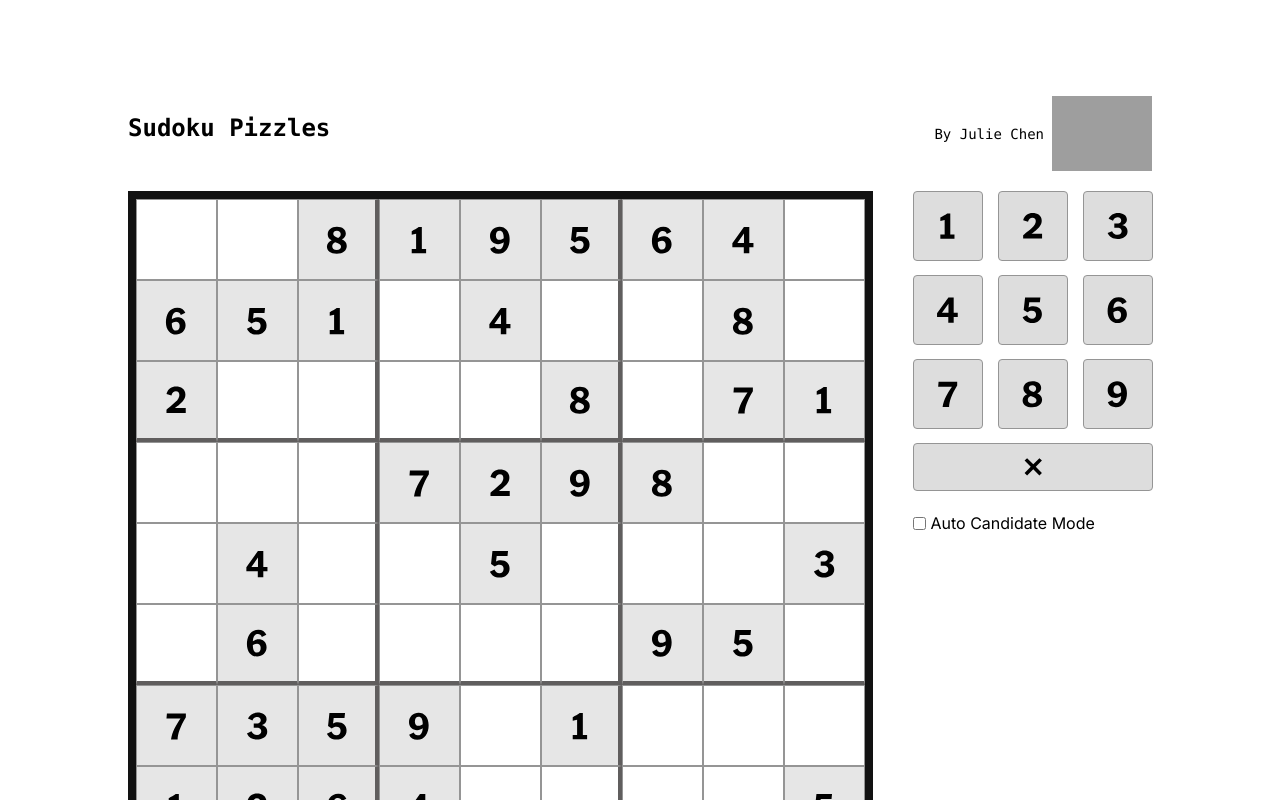
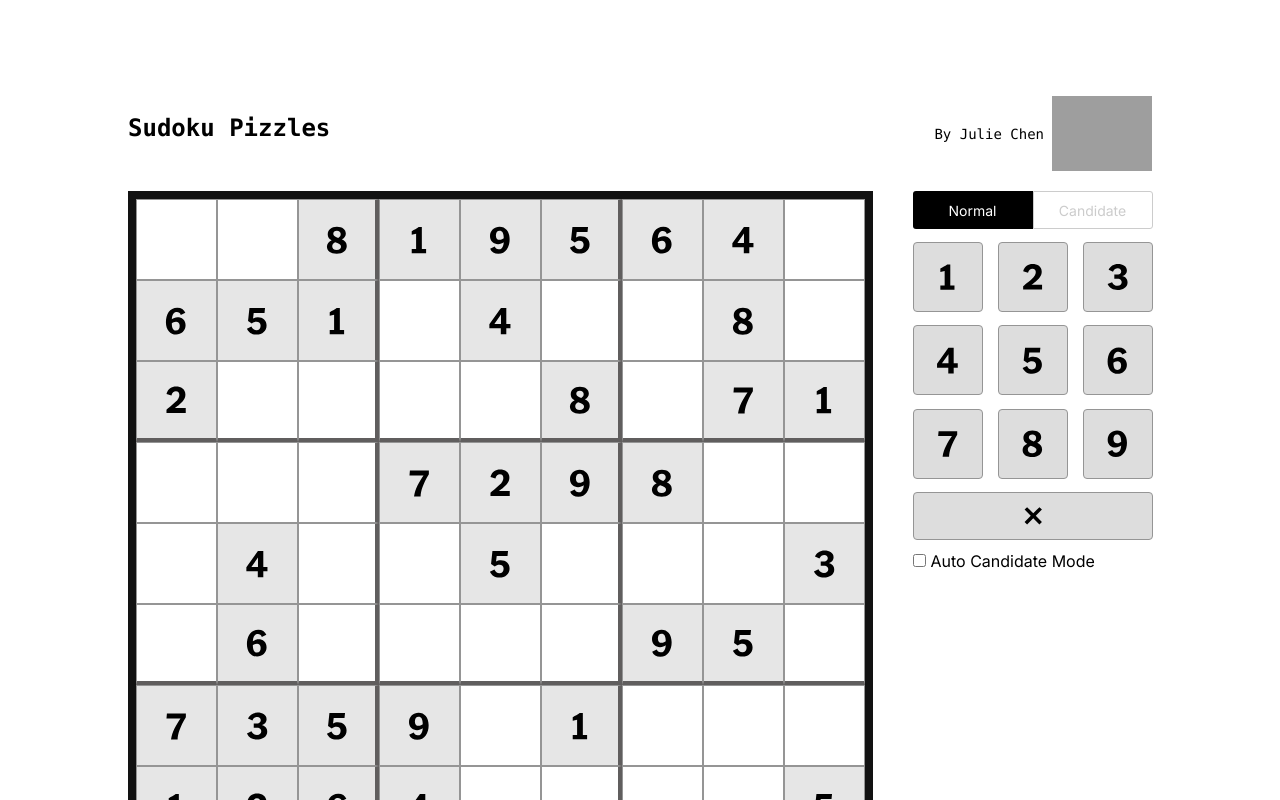
Before and after one commit to JulieCMY/sudoku-puzzle-game, a Next.js app in the folder sudoku-puzzle-app/: page / in a window 1280 px wide. Shown: the top 800 px of the page. Built offline with nearby package versions, Linux system fonts and the light colour scheme; grey boxes are pictures that could not be loaded.

Commit message:
feat(keyboard): add normal & candidate mode buttons

```diff
--- a/sudoku-puzzle-app/src/app/action/sudoku.ts
+++ b/sudoku-puzzle-app/src/app/action/sudoku.ts
@@ -27,12 +27,11 @@ export const deleteSudokuInput = (id: number) => {
     } as const
 };
 
-export const selectSudokuCandidate = (id: number, value: number, index: number) => {
+export const selectSudokuCandidate = (id: number, value: number) => {
     return {
         type: "SELECT_SUDOKU_CANDIDATE",
         id,
-        value,
-        index
+        value
     } as const
 };
 
--- a/sudoku-puzzle-app/src/app/components/candidate.tsx
+++ b/sudoku-puzzle-app/src/app/components/candidate.tsx
@@ -19,9 +19,9 @@ export const Candidate: React.FunctionComponent<{sudokuId: number, sudokuData: n
     const candidateList = !!cellIndex ? candidateData[cellIndex] : []
     const allValidCandidateList = getAllCandidateList(cellIndex, playerData)
 
-    const onCandidateButtonClick = (id: number, value: number, index: number): void => {
+    const onCandidateButtonClick = (id: number, value: number): void => {
         if (isCellSelected && !isAutoCandidateModeOn) {
-            dispatch(selectSudokuCandidate(id, value, index))
+            dispatch(selectSudokuCandidate(id, value))
         }
     }
 
@@ -38,7 +38,7 @@ export const Candidate: React.FunctionComponent<{sudokuId: number, sudokuData: n
                                         key={colIndex}
                                         className={`candidate-button ${isCellSelected ? "candidate-button-hoverable" : ""} ${isCandidateSeletced && isCellSelected ? "candidate-button-selected-highlight" : ""} ${isCandidateSeletced && !isCellSelected ? "candidate-button-selected" : ""}`}
                                         onClick={(): void => {
-                                            onCandidateButtonClick(sudokuId,cell,cellIndex)
+                                            onCandidateButtonClick(sudokuId,cell)
                                         }}
                                     >
                                         <Icon value={cell}/>
--- a/sudoku-puzzle-app/src/app/components/keyboard.tsx
+++ b/sudoku-puzzle-app/src/app/components/keyboard.tsx
@@ -1,21 +1,36 @@
 import React from "react"
 import { useSelector, useDispatch } from "react-redux"
-import { selectSudokuKeyboard, deleteSudokuInput, selectCandidateModeCheckbox } from "../action/sudoku"
+import { selectSudokuKeyboard, deleteSudokuInput, selectCandidateModeCheckbox, selectSudokuCandidate } from "../action/sudoku"
 import { mockData } from "../data/mockData"
 import { text } from "../text/text"
 import { SudokuState } from "../models/sudoku"
+
+const keyboardInput: number[][] = [
+    [1, 2, 3],
+    [4, 5, 6],
+    [7, 8, 9]
+]
+
+enum KeyboardMode {
+    NORMAL = "NORMAL",
+    CANDIDATE = "CANDIDATE"
+}
 
 export const Keyboard: React.FunctionComponent = () => {
     const dispatch = useDispatch()
     const isAutoCandidateModeOn = useSelector((state: SudokuState) => state.isAutoCandidateModeOn)
     const { sudokuId } = mockData[0]
-    const keyboardInput: number[][] = [
-        [1, 2, 3],
-        [4, 5, 6],
-        [7, 8, 9]
-    ]
+    const [ keyboardMode, setKeyboardMode ] = React.useState<KeyboardMode>(KeyboardMode.NORMAL)
+
+    const onModeButtonClick = (mode: KeyboardMode): void => {
+        setKeyboardMode(mode)
+    }
     const onNumericButtonClick = (id: number, value: number): void => {
-        dispatch(selectSudokuKeyboard(id, value))
+        if (keyboardMode===KeyboardMode.NORMAL) {
+            dispatch(selectSudokuKeyboard(id, value))
+        } else {
+            dispatch(selectSudokuCandidate(id, value))
+        }
     }
     const onDeleteButtonClick = (id: number): void => {
         dispatch(deleteSudokuInput(id))
@@ -24,14 +39,48 @@ export const Keyboard: React.FunctionComponent = () => {
         dispatch(selectCandidateModeCheckbox())
     }
 
+    const getCandidateStyle = (rowIndex: number, colIndex: number): React.CSSProperties | undefined => {
+        if (keyboardMode===KeyboardMode.CANDIDATE) {
+            let marginTop = 0
+            if (rowIndex === 0) {
+                marginTop = 4
+            } else if (rowIndex === 2) {
+                marginTop = -4
+            }
+
+            let marginLeft = 0
+            if (colIndex === 0) {
+                marginLeft = 4
+            } else if (colIndex === 2) {
+                marginLeft = -4
+            }
+
+            return {
+                position: "absolute",
+                top: `${(100/3) * rowIndex}%`,
+                left: `${(100/3) * colIndex}%`,
+                marginTop: `${marginTop}px`,
+                marginLeft: `${marginLeft}px`
+            }
+        }
+        return undefined
+    }
+
     return (
         <div className="keyboard">
+            <div>
+                <button onClick={(): void => {onModeButtonClick(KeyboardMode.NORMAL)}} type="button" className={`keyboard-mode normalMode ${keyboardMode===KeyboardMode.NORMAL && "keyboard-mode-selected"}`}>Normal</button>
+                <button onClick={(): void => {onModeButtonClick(KeyboardMode.CANDIDATE)}} type="button" className={`keyboard-mode candidateMode ${keyboardMode===KeyboardMode.CANDIDATE && "keyboard-mode-selected"}`}>Candidate</button>
+            </div>
             {keyboardInput.map((row: number[], rowIndex: number) => (
                 <div key={rowIndex} className="row">
                     {
                         row.map((cell: number, colIndex: number) => (
-                            <div key={colIndex} className="button numberic">
-                                <div className={`keyboard-svg key-${cell}`} onClick={(): void => {onNumericButtonClick(sudokuId, cell)}} />
+                            <div key={colIndex} className="button numberic" onClick={(): void => {onNumericButtonClick(sudokuId, cell)}} >
+                                <div
+                                    className={`keyboard-svg key-${cell} ${keyboardMode===KeyboardMode.CANDIDATE && "key-candidate"}`}
+                                    style={getCandidateStyle(rowIndex, colIndex)}
+                                />
                             </div>
                         ))
                     }
--- a/sudoku-puzzle-app/src/app/css/keyboard.css
+++ b/sudoku-puzzle-app/src/app/css/keyboard.css
@@ -4,8 +4,35 @@
     width: fit-content;
     margin: auto;
     width: 240px;
-    height: 340px;
+    height: 378px;
     justify-content: space-between;
+}
+
+.keyboard-mode {
+    background-color: #fff;
+    color: #ccc;
+    font-size: 14px;
+    width: 50%;
+    height: 38px;
+    text-align: center;
+    border: 1px solid #ccc;
+    cursor: pointer;
+}
+
+.normalMode {
+    border-top-left-radius: 3px;
+    border-bottom-left-radius: 3px;
+}
+
+.candidateMode {
+    border-top-right-radius: 3px;
+    border-bottom-right-radius: 3px;
+}
+
+.keyboard-mode-selected {
+    background-color: #000;
+    color: #fff;
+    border: none;
 }
 
 .row {
@@ -26,6 +53,7 @@
     display: flex;
     justify-content: center;
     align-items: center;
+    position: relative;
 }
 
 .keyboard-svg {
@@ -93,6 +121,13 @@
     background-position: center;
 }
 
+.key-candidate {
+    height: 33.3333333333%;
+    width: 33.3333333333%;
+    margin: 0;
+    transform: scale(1.2);
+}
+
 .delete {
     width: 100%;
     height: 48px;
@@ -104,7 +139,6 @@
 .keyboard-auto {
     font-size: 16px;
     line-height: 16px;
-    margin-top: 10px;
     display: flex;
     align-items: center;
     cursor: pointer;
--- a/sudoku-puzzle-app/src/app/reducer/sudoku.ts
+++ b/sudoku-puzzle-app/src/app/reducer/sudoku.ts
@@ -61,12 +61,14 @@ const sudokuReducer= (state = initialState, action: SudokuActions): SudokuState
             return state
         }
         case "SELECT_SUDOKU_CANDIDATE": {
+            const selectedCellIndex = state.selectedCellIndex
+            if (selectedCellIndex) {
                 const userData = state.candidateStats[action.id] ?? {}
-            const candidateList = userData[action.index] ?? []
+                const candidateList = userData[selectedCellIndex] ?? []
                 if (candidateList.includes(action.value)) {
-                userData[action.index] = [...candidateList.filter(value => value !== action.value)]
+                    userData[selectedCellIndex] = [...candidateList.filter(value => value !== action.value)]
                 } else {
-                userData[action.index] = [...candidateList, action.value].sort()
+                    userData[selectedCellIndex] = [...candidateList, action.value].sort()
                 }
                 return {
                     ...state,
@@ -75,6 +77,8 @@ const sudokuReducer= (state = initialState, action: SudokuActions): SudokuState
                         [action.id]: userData
                     }
                 }
+            }
+            return state
         }
         case "SELECT_CANDIDATE_MODE_CHECKBOX": {
             return {
```
Lines whose indentation alone changed are shown as unchanged.
